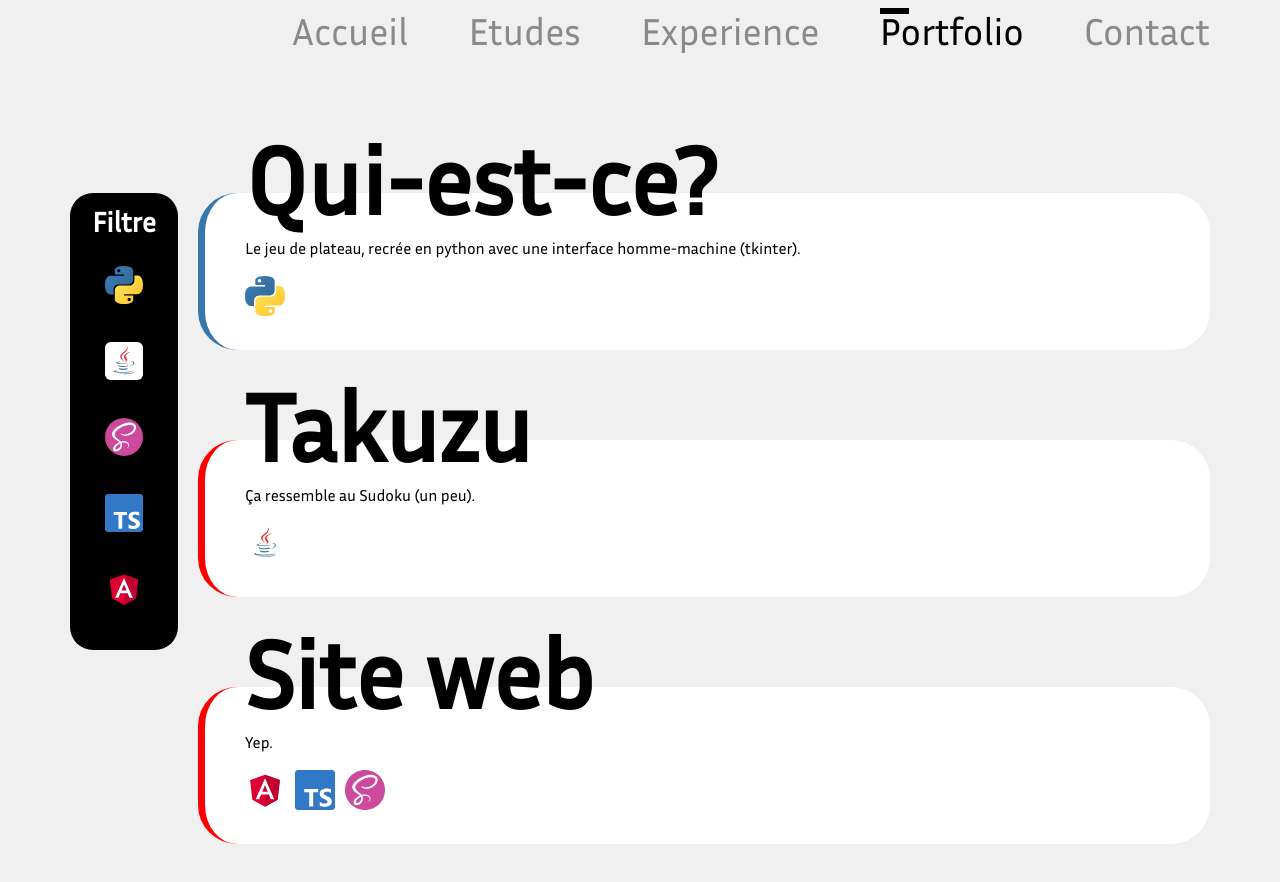
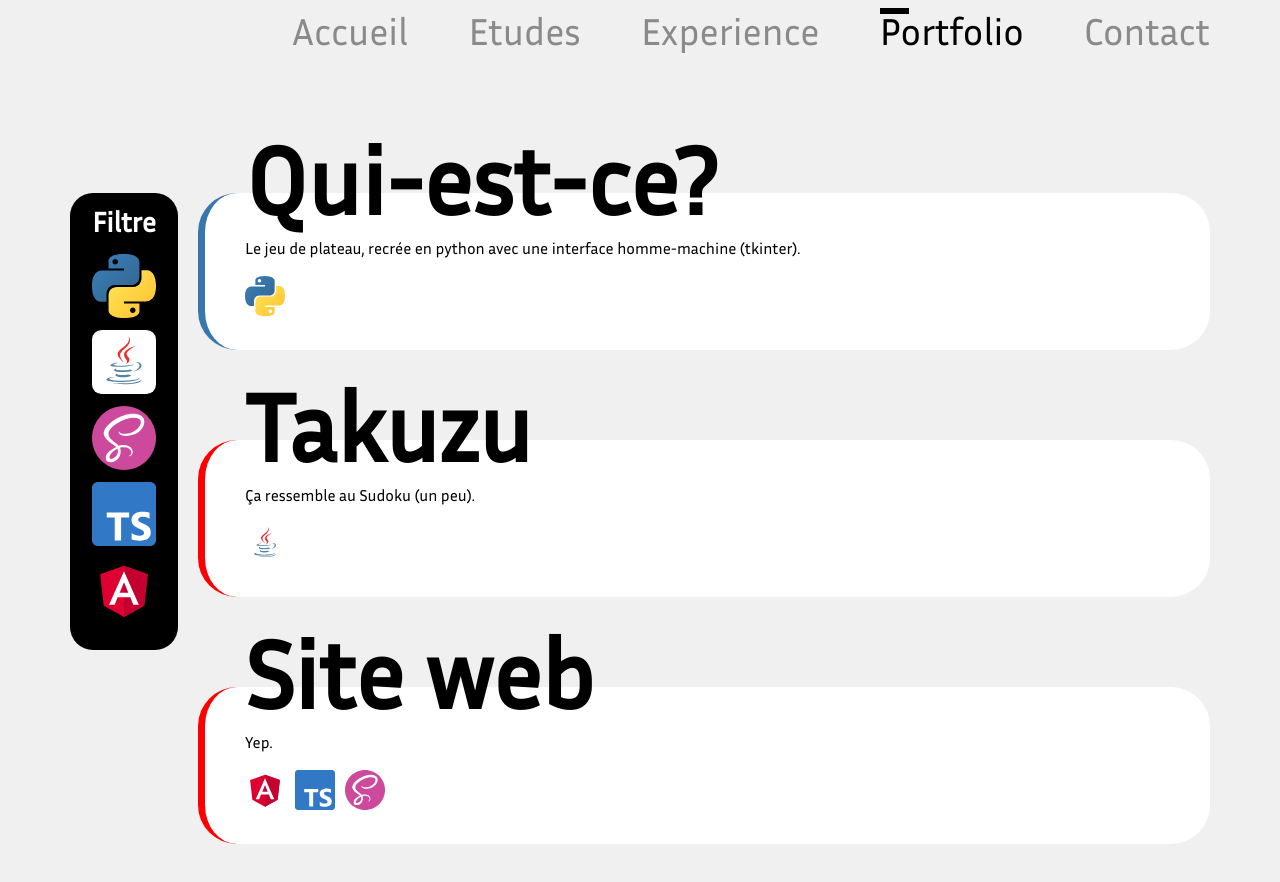
Before and after one commit to tony-nguyen1/angular_site_perso, an Angular app: page /portfolio in a window 1280 px wide. Shown: the top 882 px of the page. Built offline with nearby package versions, Linux system fonts and the light colour scheme.

Commit message:
continuous delivery

```diff
--- a/src/app/filtre/filtre.component.scss
+++ b/src/app/filtre/filtre.component.scss
@@ -86,8 +86,8 @@ div {
     cursor: pointer;
   }
 
-  img {
-    // width: 100%;
-    // height: 100%;
+  .logo {
+    width: 100%;
+    height: 100%;
   }
 }
```
